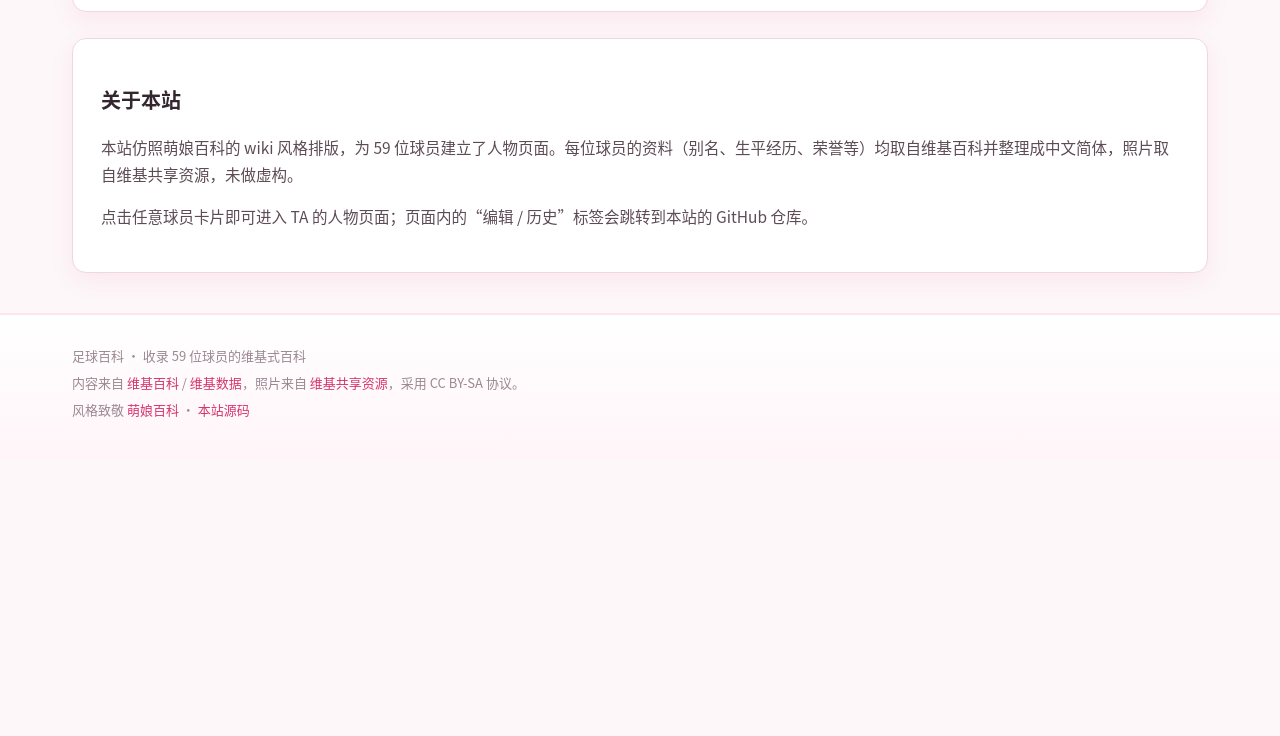
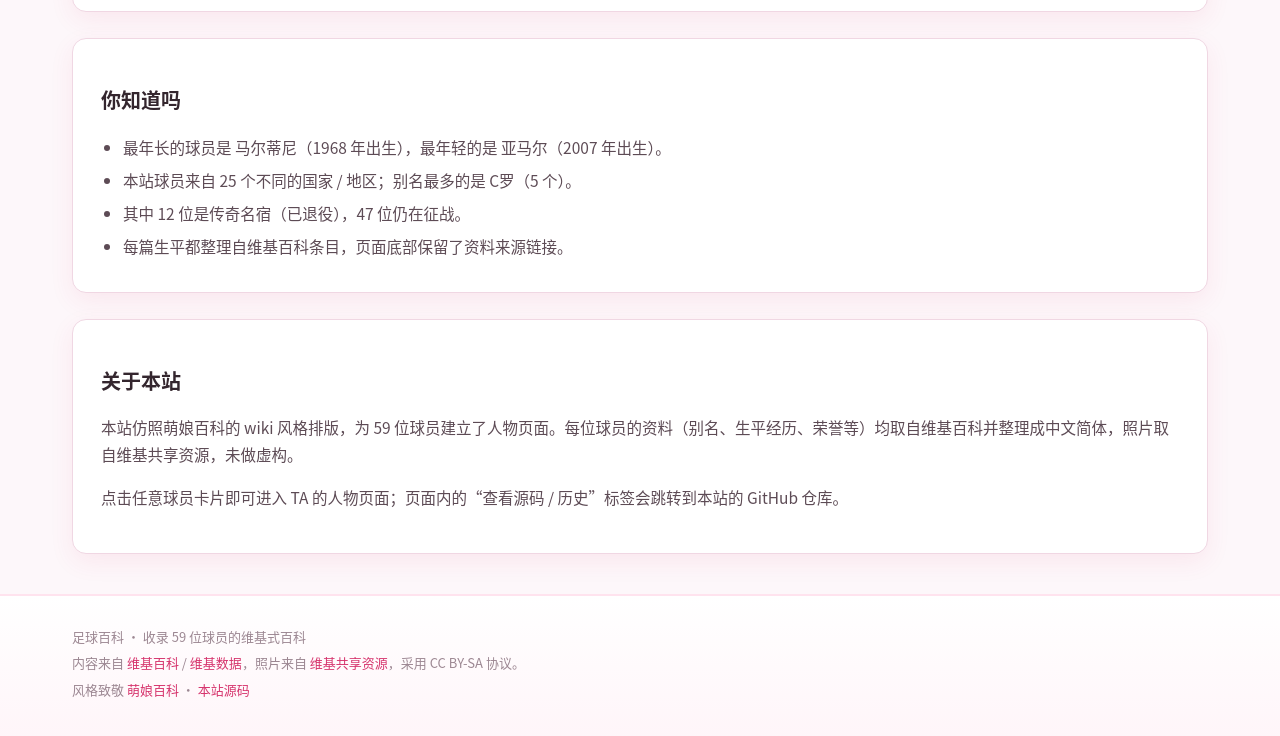
Before and after one commit to IAnyii/football-wiki, a plain HTML site: page index.html in a window 1280 px wide. Shown: the part 5664-6400 px from the top of the page. Before the commit the page ends 6123 px from the top, so only its background shows below. Drawn offline with Linux system fonts and the light colour scheme.

Commit message:
⚽ 足球百科上线：59 位球员的维基式百科（数据整理自维基百科/维基共享资源）

```diff
--- a/assets/style.css
+++ b/assets/style.css
@@ -236,6 +236,8 @@ a:hover { text-decoration: underline; }
 }
 .prevnext a:hover { border-color: var(--pink); color: var(--pink-deep); }
 .notice p { color: var(--ink-soft); }
+.facts { margin: 10px 0 0; padding-left: 22px; color: var(--ink-soft); }
+.facts li { margin: 6px 0; }
 .about h1 { margin-top: 4px; font-size: 30px; color: var(--pink-deep); }
 .about h2 { font-size: 18px; border-left: 5px solid var(--pink); padding-left: 10px; }
 .about p, .about li { color: var(--ink-soft); }
--- a/index.html
+++ b/index.html
@@ -517,9 +517,14 @@
   </section>
 
   <section class="panel notice">
+    <h2>你知道吗</h2>
+    <ul class="facts"><li>最年长的球员是 马尔蒂尼（1968 年出生），最年轻的是 亚马尔（2007 年出生）。</li><li>本站球员来自 25 个不同的国家 / 地区；别名最多的是 C罗（5 个）。</li><li>其中 12 位是传奇名宿（已退役），47 位仍在征战。</li><li>每篇生平都整理自维基百科条目，页面底部保留了资料来源链接。</li></ul>
+  </section>
+
+  <section class="panel notice">
     <h2>关于本站</h2>
     <p>本站仿照萌娘百科的 wiki 风格排版，为 59 位球员建立了人物页面。每位球员的资料（别名、生平经历、荣誉等）均取自维基百科并整理成中文简体，照片取自维基共享资源，未做虚构。</p>
-    <p>点击任意球员卡片即可进入 TA 的人物页面；页面内的“编辑 / 历史”标签会跳转到本站的 GitHub 仓库。</p>
+    <p>点击任意球员卡片即可进入 TA 的人物页面；页面内的“查看源码 / 历史”标签会跳转到本站的 GitHub 仓库。</p>
   </section>
 </main>
 <footer class="site-foot">
```
